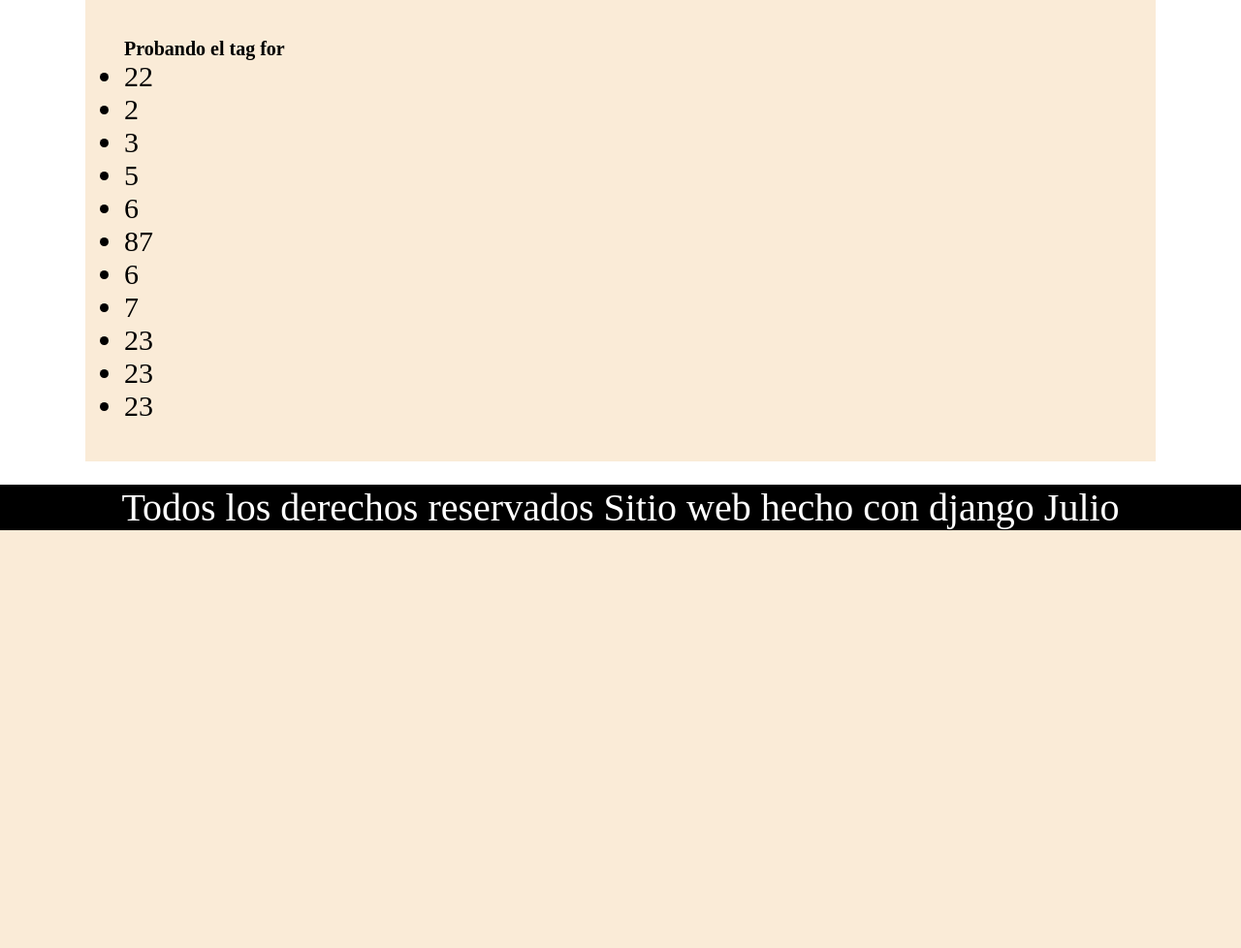
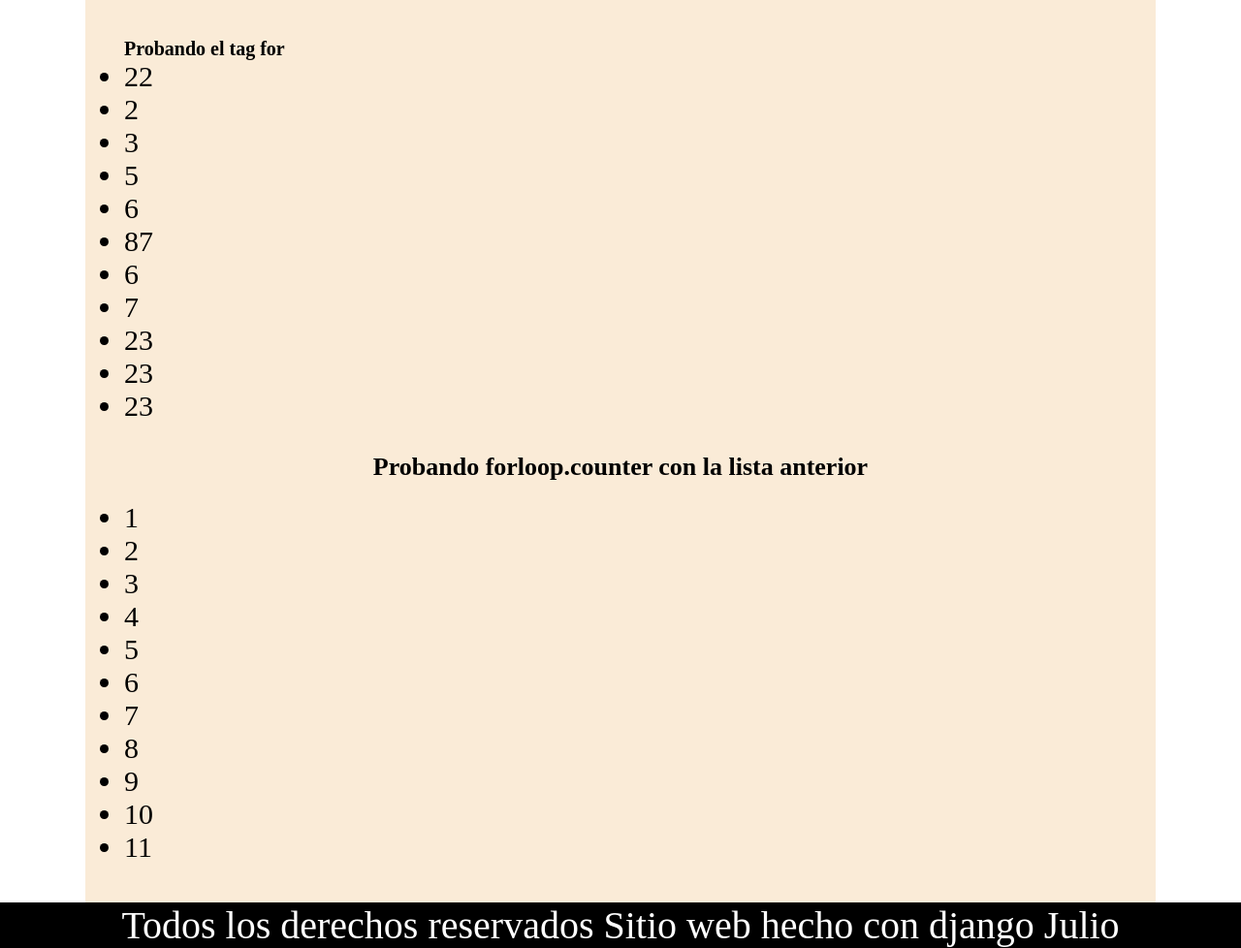
Before and after one commit to JulioChura/Django, a Django app: page / in a window 1280 px wide. Shown: the part 253-1231 px from the top of the page at 97% size. Before the commit the page ends 800 px from the top, so only its background shows below. Run offline with Django 5.2, Linux system fonts and the light colour scheme.

Commit message:
Se hace uso  de forloop.counter

```diff
--- a/src/listaContactos/inicio/static/styles.css
+++ b/src/listaContactos/inicio/static/styles.css
@@ -24,7 +24,7 @@ html {
 }
 
 .footer {
-    position: absolute;
+    /* position: absolute; */
     bottom: 0;
     width: 100%;
     background-color: black;
--- a/src/listaContactos/inicio/templates/home.html
+++ b/src/listaContactos/inicio/templates/home.html
@@ -15,6 +15,14 @@
             {% endfor %}
 
         </ul>
+        <br>
+        <h2>Probando forloop.counter con la lista anterior</h2>
+
+        <ul class="lista">
+            {% for item in lista %}
+                <li> {{forloop.counter}} </li>
+            {% endfor %}
+        </ul>
     </div>
 
 {% endblock content %}
```
